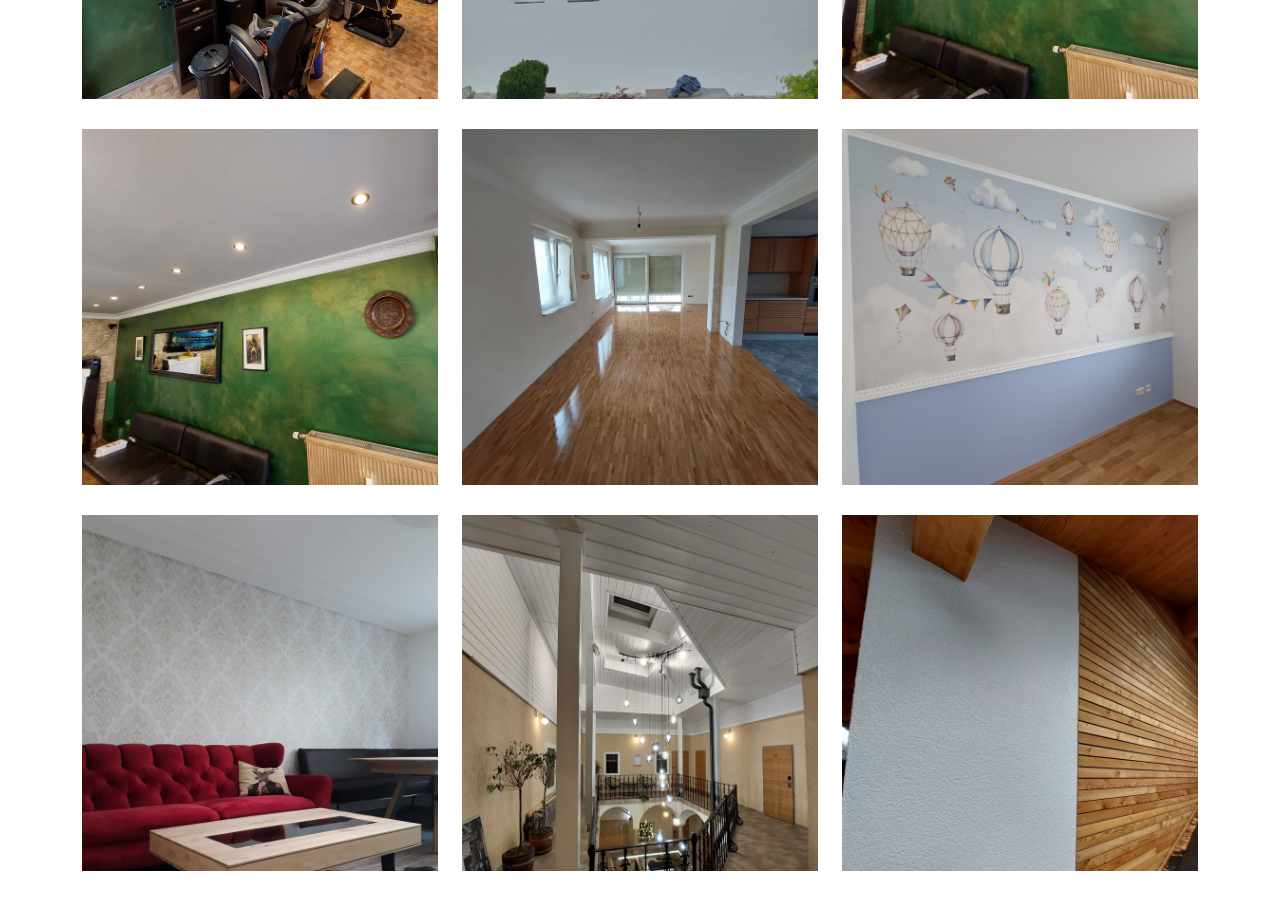
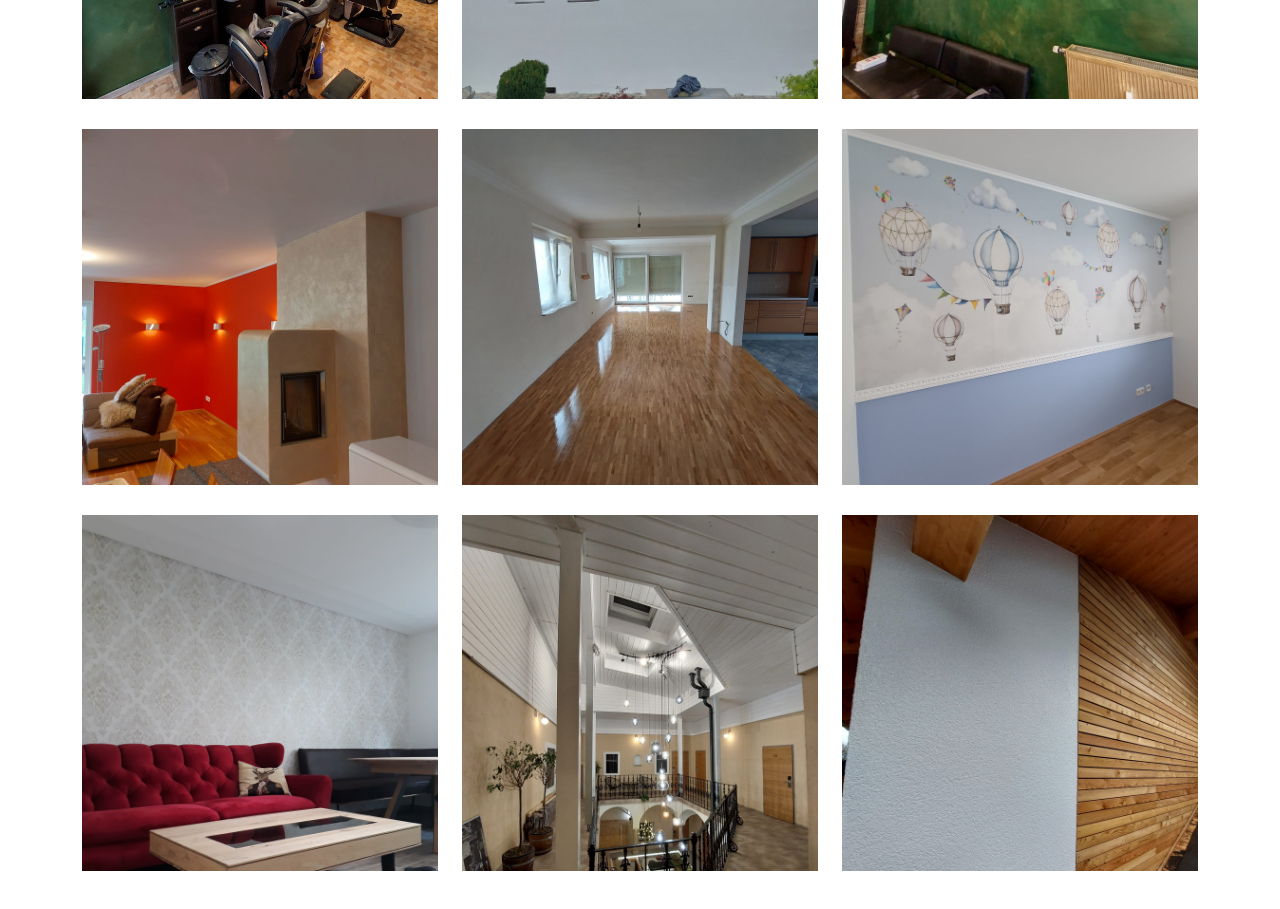
Before and after one commit to ErnadM/EMmalerei, a plain HTML site: page index.html in a window 1280 px wide. Shown: the part 3240-4149 px from the top of the page. Drawn offline with nearby package versions, Linux system fonts and the light colour scheme.

Commit message:
Update index.html

```diff
--- a/index.html
+++ b/index.html
@@ -239,7 +239,7 @@
 
           <div class="col-lg-4 col-md-6 portfolio-item filter-card">
             <div class="portfolio-wrap">
-              <img src="assets/img/portfolio/portfolio5.jpg" class="img-fluid" alt="">
+              <img src="assets/img/portfolio/portfolio4.jpg" class="img-fluid" alt="">
               <div class="portfolio-info">
                 <div class="portfolio-links">
                   <img src="assets/img/portfolio/portfolio4.jpg" data-gallery="portfolioGallery" class="portfolio-lightbox" title="">
```
